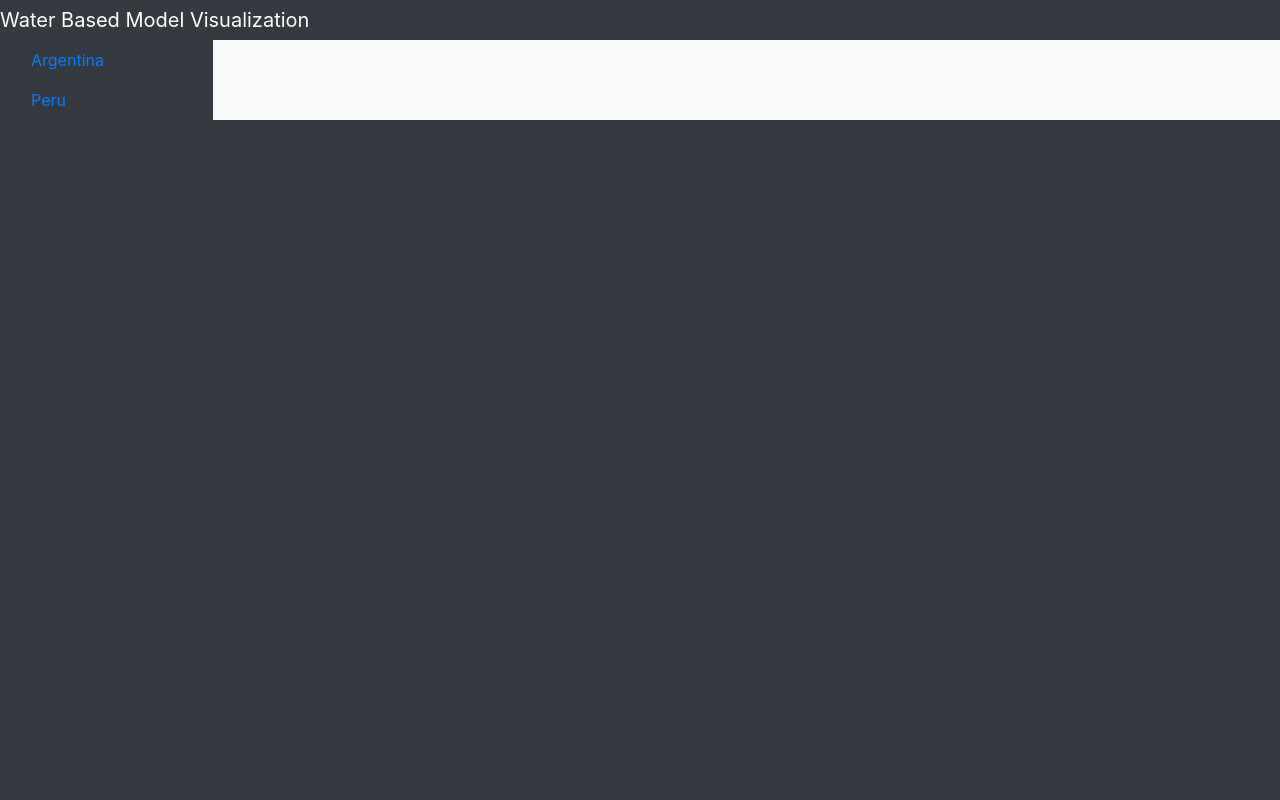
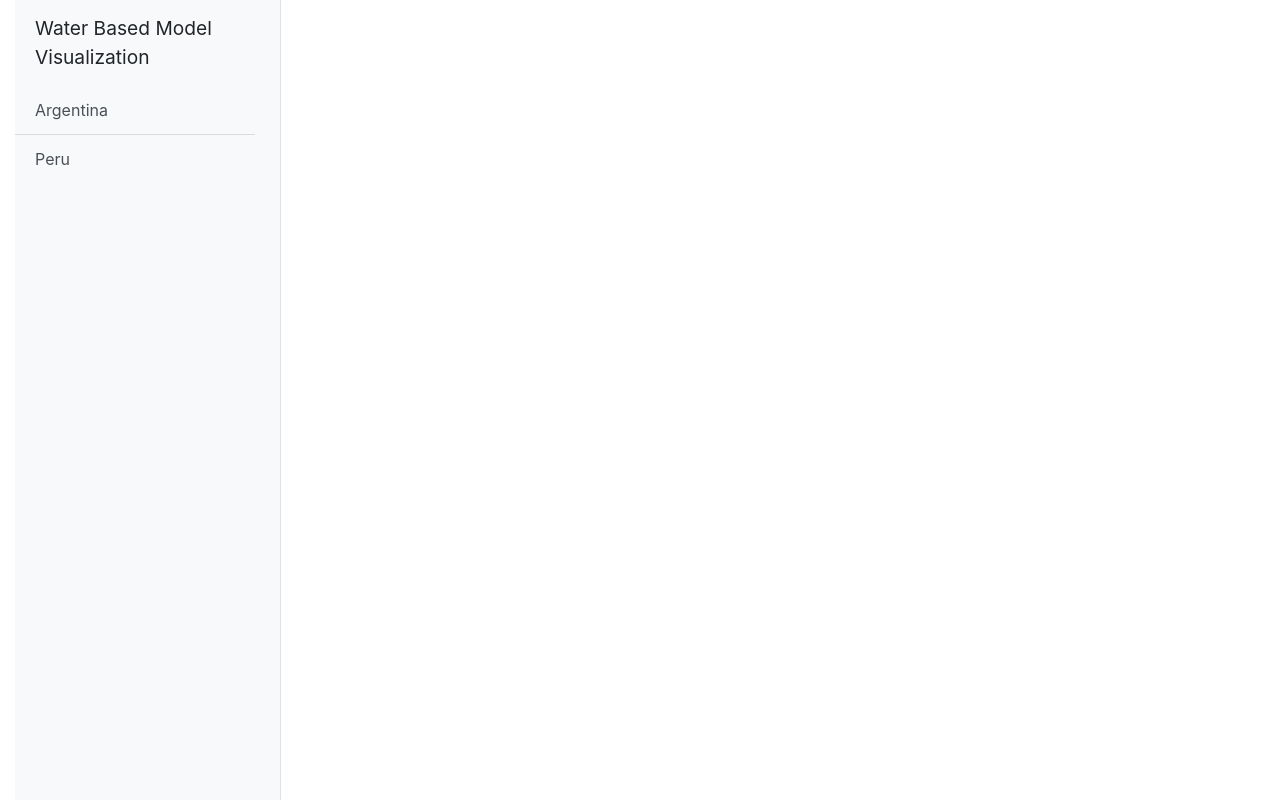
Before and after one commit to fabio1299/Visualization, a Django app: template src/wbm_viz/hydrostn/templates/base.html in a window 1280 px wide. Run offline with Django 3.2, Linux system fonts and the light colour scheme; the template is opened without the code that fills it, so the values that code supplies are empty; parts of the project's set-up code (start-up, migrations or seed data) failed here and were passed over; some libraries are stand-ins or nearby versions.

Commit message:
overhaul ui

```diff
--- a/src/wbm_viz/hydrostn/templates/base.html
+++ b/src/wbm_viz/hydrostn/templates/base.html
@@ -11,54 +11,48 @@
     {% leaflet_js %}
     {% leaflet_css %}
     {% load static %}
-<link rel="stylesheet" href="https://stackpath.bootstrapcdn.com/bootstrap/4.4.1/css/bootstrap.min.css" integrity="sha384-Vkoo8x4CGsO3+Hhxv8T/Q5PaXtkKtu6ug5TOeNV6gBiFeWPGFN9MuhOf23Q9Ifjh" crossorigin="anonymous">
 
-    <link src="{% static '/css/dashboard.css' %}" rel="stylesheet">
+    <link rel="stylesheet" href="https://stackpath.bootstrapcdn.com/bootstrap/4.4.1/css/bootstrap.min.css" integrity="sha384-Vkoo8x4CGsO3+Hhxv8T/Q5PaXtkKtu6ug5TOeNV6gBiFeWPGFN9MuhOf23Q9Ifjh" crossorigin="anonymous">
+
+    <link href="{% static 'css/home.css' %}" rel="stylesheet">
+    <!-- Scrollbar Custom CSS -->
+    <link href="{% static 'css/jquery.mCustomScrollbar.css' %}" rel="stylesheet">
 
     {% block header %}{% endblock %}
     {% block style %}{% endblock %}
 
 </head>
 
-<body class="bg-dark">
-<nav class="navbar navbar-dark sticky-top bg-dark flex-md-nowrap p-0 justify-content-start">
-    <a class="navbar-brand" href="#">Water Based Model Visualization</a>
-</nav>
+<body>
+  <div class="d-flex container-fluid" id="wrapper">
 
-<div class="container-fluid">
-    <div class="row">
+    <!-- Sidebar -->
+    <aside class="bg-light border-right " id="sidebar-wrapper">
+      <div class="sidebar-heading">Water Based Model Visualization</div>
+      <div class="list-group list-group-flush">
+          <a class="list-group-item list-group-item-action bg-light" href="{% url 'home' 'argentina' 1 %}">Argentina</a>
+           <a class="list-group-item list-group-item-action bg-light" href="{% url 'home' 'peru' 1 %}">Peru</a>
+      </div>
+    </aside>
+    <!-- /#sidebar-wrapper -->
 
-        <nav class="col-md-2 d-none d-md-block bg-dark sidebar">
-            <div class="sidebar-sticky">
-                <ul class="nav flex-column">
-                    <li class="nav-item">
-                        <a class="nav-link active" href="{% url 'home' 'argentina' 1 %}">
-                            Argentina
-                        </a>
-                    </li>
-                    <li class="nav-item">
-                        <a class="nav-link" href="{% url 'home' 'peru' 1 %}">
-                            Peru
-                        </a>
-                    </li>
-                </ul>
-            </div>
-        </nav>
+    <!-- Page Content -->
+    <div id="page-content-wrapper">
 
+                {% block content %}
 
+                {% endblock %}
 
-<main role="main" class="col-md-9 ml-sm-auto col-lg-10 pt-3 px-4 bg-light">
-        {% block content %}
-
-        {% endblock %}
-
-</main>
     </div>
 </div>
-{#Bootstrap Javascript#}
-<script src="https://code.jquery.com/jquery-3.4.1.slim.min.js" integrity="sha384-J6qa4849blE2+poT4WnyKhv5vZF5SrPo0iEjwBvKU7imGFAV0wwj1yYfoRSJoZ+n" crossorigin="anonymous"></script>
-<script src="https://cdn.jsdelivr.net/npm/popper.js@1.16.0/dist/umd/popper.min.js" integrity="sha384-Q6E9RHvbIyZFJoft+2mJbHaEWldlvI9IOYy5n3zV9zzTtmI3UksdQRVvoxMfooAo" crossorigin="anonymous"></script>
-<script src="https://stackpath.bootstrapcdn.com/bootstrap/4.4.1/js/bootstrap.min.js" integrity="sha384-wfSDF2E50Y2D1uUdj0O3uMBJnjuUD4Ih7YwaYd1iqfktj0Uod8GCExl3Og8ifwB6" crossorigin="anonymous"></script>
+
+    <!-- jQuery CDN - Slim version (=without AJAX) -->
+    <script src="https://code.jquery.com/jquery-3.3.1.slim.min.js" integrity="sha384-q8i/X+965DzO0rT7abK41JStQIAqVgRVzpbzo5smXKp4YfRvH+8abtTE1Pi6jizo" crossorigin="anonymous"></script>
+    <!-- Popper.JS -->
+    <script src="https://cdnjs.cloudflare.com/ajax/libs/popper.js/1.14.0/umd/popper.min.js" integrity="sha384-cs/chFZiN24E4KMATLdqdvsezGxaGsi4hLGOzlXwp5UZB1LY//20VyM2taTB4QvJ" crossorigin="anonymous"></script>
+    <!-- Bootstrap JS -->
+    <script src="https://stackpath.bootstrapcdn.com/bootstrap/4.1.0/js/bootstrap.min.js" integrity="sha384-uefMccjFJAIv6A+rW+L4AHf99KvxDjWSu1z9VI8SKNVmz4sk7buKt/6v9KI65qnm" crossorigin="anonymous"></script>
+
 
 {% block script %}{% endblock %}
 
--- /dev/null
+++ b/src/wbm_viz/static/css/home.css
@@ -0,0 +1,55 @@
+/*!
+ * Start Bootstrap - Simple Sidebar (https://startbootstrap.com/template-overviews/simple-sidebar)
+ * Copyright 2013-2019 Start Bootstrap
+ * Licensed under MIT (https://github.com/BlackrockDigital/startbootstrap-simple-sidebar/blob/master/LICENSE)
+ */
+body {
+  overflow-x: hidden;
+}
+
+tr {
+   line-height: 55px;
+   min-height: 55px;
+   height: 55px;
+}
+
+#sidebar-wrapper {
+  min-height: 100vh;
+  margin-left: -15rem;
+  -webkit-transition: margin .25s ease-out;
+  -moz-transition: margin .25s ease-out;
+  -o-transition: margin .25s ease-out;
+  transition: margin .25s ease-out;
+}
+
+#sidebar-wrapper .sidebar-heading {
+  padding: 0.875rem 1.25rem;
+  font-size: 1.2rem;
+}
+
+#sidebar-wrapper .list-group {
+  width: 15rem;
+}
+
+#page-content-wrapper {
+  min-width: 100vw;
+}
+
+#wrapper.toggled #sidebar-wrapper {
+  margin-left: 0;
+}
+
+@media (min-width: 768px) {
+  #sidebar-wrapper {
+    margin-left: 0;
+  }
+
+  #page-content-wrapper {
+    min-width: 0;
+    width: 100%;
+  }
+
+  #wrapper.toggled #sidebar-wrapper {
+    margin-left: -15rem;
+  }
+}
```
Also changed, not shown: src/wbm_viz/hydrostn/templates/home.html (+138 -77 lines).
